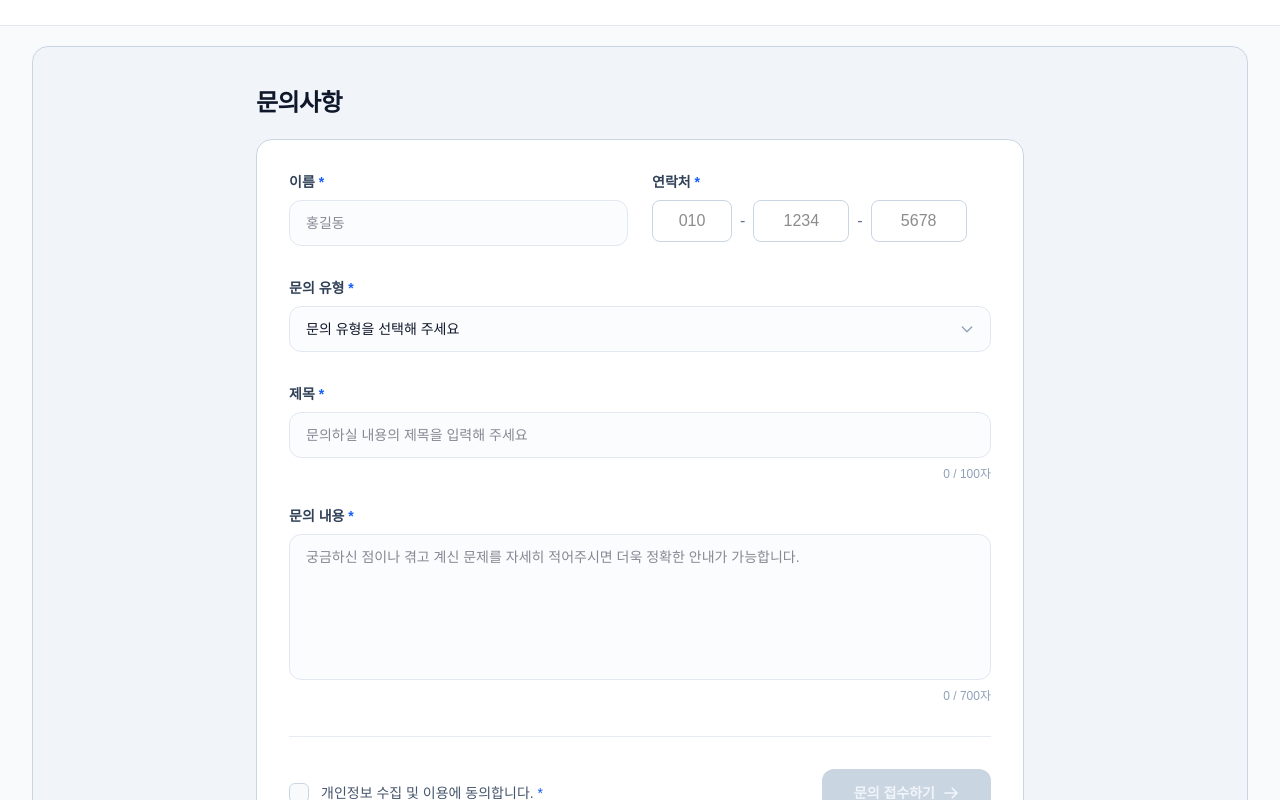
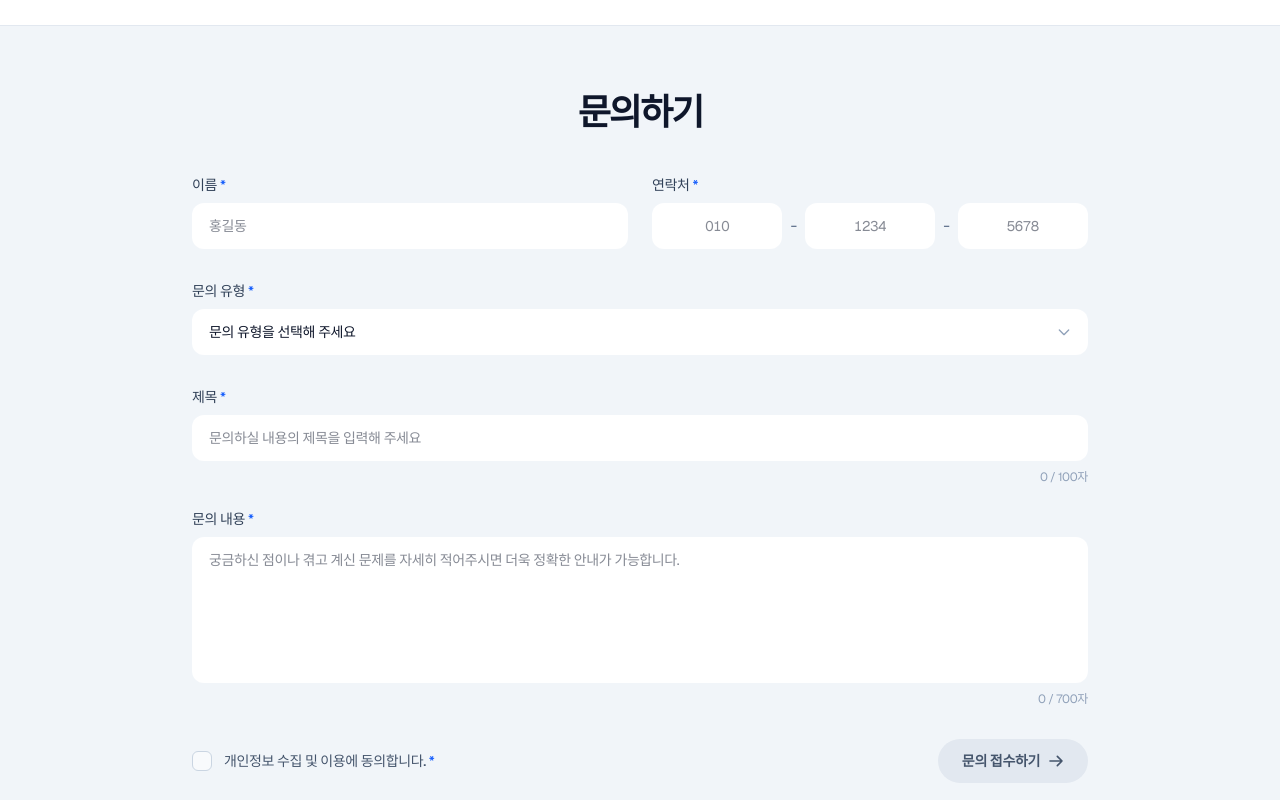
Before and after one commit to jeongjiyun777-ui/j-academy, a Next.js app in the folder frontend/: page / in a window 1280 px wide. Shown: the part 2560-3360 px from the top of the page. Built offline with nearby package versions, Linux system fonts and the light colour scheme.

Commit message:
홈 문의하기 영역을 전체 너비로 펼치고 입력폼 디자인 개선

```diff
--- a/frontend/app/(components)/home/HomeSections.tsx
+++ b/frontend/app/(components)/home/HomeSections.tsx
@@ -53,14 +53,16 @@ export default function HomeSections() {
         <ReviewCarousel />
       </section>
 
-      <section id="inquiries" aria-labelledby="inquiries-heading" className="mt-5 w-full scroll-mt-64 rounded-2xl border border-slate-300 bg-slate-100 px-3 py-8 sm:px-6 sm:py-10 md:scroll-mt-44 lg:scroll-mt-36">
-        <div className="mx-auto max-w-3xl">
-          <h2 id="inquiries-heading" className="text-2xl font-bold tracking-tight text-slate-900">
-            문의사항
+      <section
+        id="inquiries"
+        aria-labelledby="inquiries-heading"
+        className="-mx-4 scroll-mt-64 bg-slate-100 px-5 py-12 sm:-mx-6 sm:px-8 sm:py-16 md:scroll-mt-44 lg:-mx-8 lg:scroll-mt-36"
+      >
+        <div className="mx-auto w-full max-w-4xl">
+          <h2 id="inquiries-heading" className="mb-8 text-center font-sans text-3xl font-semibold leading-tight tracking-[-0.055em] text-slate-900 sm:mb-10 sm:text-4xl">
+            문의하기
           </h2>
-          <div className="mt-5 rounded-2xl border border-slate-300 bg-white p-4 sm:p-6 lg:p-8">
-            <InquiryForm />
-          </div>
+          <InquiryForm />
         </div>
       </section>
 
--- a/frontend/app/(components)/inquiries/InquiryForm.tsx
+++ b/frontend/app/(components)/inquiries/InquiryForm.tsx
@@ -117,10 +117,10 @@ export default function InquiryForm() {
   }
 
   return (
-    <form onSubmit={handleInquirySubmit} className="flex flex-col gap-8">
+    <form onSubmit={handleInquirySubmit} className="flex w-full flex-col gap-7 font-sans tracking-tight sm:gap-8">
       <div className="grid grid-cols-1 gap-6 md:grid-cols-2">
         <div className="flex flex-col gap-2">
-          <label htmlFor="name" className="text-sm font-semibold text-slate-700">
+          <label htmlFor="name" className="text-sm font-medium text-slate-700">
             이름 <span className="text-blue-600">*</span>
           </label>
           <input
@@ -130,7 +130,7 @@ export default function InquiryForm() {
             value={name}
             onChange={handleInquiryInputChange}
             placeholder="홍길동"
-            className="rounded-xl border border-slate-200 bg-slate-50/50 px-4 py-3 text-sm text-slate-900 transition-all focus:border-blue-500 focus:bg-white focus:outline-none focus:ring-4 focus:ring-blue-500/10"
+            className="rounded-xl border border-transparent bg-white px-4 py-3 text-sm text-slate-900 transition-all focus:border-blue-500 focus:bg-white focus:outline-none focus:ring-4 focus:ring-blue-500/10"
             required
           />
         </div>
@@ -138,7 +138,7 @@ export default function InquiryForm() {
         <div className="flex flex-col gap-2">
           <label
             htmlFor="phone-first"
-            className="text-sm font-semibold text-slate-700"
+            className="text-sm font-medium text-slate-700"
           >
             연락처 <span className="text-blue-600">*</span>
           </label>
@@ -155,7 +155,7 @@ export default function InquiryForm() {
               pattern="[0-9]{3}"
               value={phoneFirst}
               onChange={(event) => setPhoneFirst(event.target.value)}
-              className="w-20 rounded-lg border border-slate-300 px-3 py-2 text-center"
+              className="min-w-0 flex-1 rounded-xl border border-transparent bg-white px-2 py-3 text-center text-sm tabular-nums text-slate-900 focus:border-blue-500 focus:outline-none focus:ring-4 focus:ring-blue-500/10"
               required
             />
 
@@ -173,7 +173,7 @@ export default function InquiryForm() {
               aria-label="전화번호 가운데 자리"
               value={phoneMiddle}
               onChange={(event) => setPhoneMiddle(event.target.value)}
-              className="w-24 rounded-lg border border-slate-300 px-3 py-2 text-center"
+              className="min-w-0 flex-1 rounded-xl border border-transparent bg-white px-2 py-3 text-center text-sm tabular-nums text-slate-900 focus:border-blue-500 focus:outline-none focus:ring-4 focus:ring-blue-500/10"
               required
             />
 
@@ -191,7 +191,7 @@ export default function InquiryForm() {
               aria-label="전화번호 마지막 자리"
               value={phoneLast}
               onChange={(event) => setPhoneLast(event.target.value)}
-              className="w-24 rounded-lg border border-slate-300 px-3 py-2 text-center"
+              className="min-w-0 flex-1 rounded-xl border border-transparent bg-white px-2 py-3 text-center text-sm tabular-nums text-slate-900 focus:border-blue-500 focus:outline-none focus:ring-4 focus:ring-blue-500/10"
               required
             />
           </div>
@@ -199,7 +199,7 @@ export default function InquiryForm() {
       </div>
 
       <div className="flex flex-col gap-2">
-        <label htmlFor="inquiry_type" className="text-sm font-semibold text-slate-700">
+        <label htmlFor="inquiry_type" className="text-sm font-medium text-slate-700">
           문의 유형 <span className="text-blue-600">*</span>
         </label>
         <div className="relative">
@@ -208,7 +208,7 @@ export default function InquiryForm() {
             name="inquiry_type"
             value={inquiryType}
             onChange={handleInquiryInputChange}
-            className="w-full appearance-none rounded-xl border border-slate-200 bg-slate-50/50 px-4 py-3 text-sm text-slate-900 transition-all focus:border-blue-500 focus:bg-white focus:outline-none focus:ring-4 focus:ring-blue-500/10"
+            className="w-full appearance-none rounded-xl border border-transparent bg-white px-4 py-3 text-sm text-slate-900 transition-all focus:border-blue-500 focus:bg-white focus:outline-none focus:ring-4 focus:ring-blue-500/10"
             required
           >
             <option value="">문의 유형을 선택해 주세요</option>
@@ -230,7 +230,7 @@ export default function InquiryForm() {
         <div className="flex flex-col gap-2">
           <label
             htmlFor="title"
-            className="text-sm font-semibold text-slate-700"
+            className="text-sm font-medium text-slate-700"
           >
             제목 <span className="text-blue-600">*</span>
           </label>
@@ -242,7 +242,7 @@ export default function InquiryForm() {
             value={title}
             onChange={handleInquiryInputChange}
             placeholder="문의하실 내용의 제목을 입력해 주세요"
-            className="rounded-xl border border-slate-200 bg-slate-50/50 px-4 py-3 text-sm text-slate-900 transition-all focus:border-blue-500 focus:bg-white focus:outline-none focus:ring-4 focus:ring-blue-500/10"
+            className="rounded-xl border border-transparent bg-white px-4 py-3 text-sm text-slate-900 transition-all focus:border-blue-500 focus:bg-white focus:outline-none focus:ring-4 focus:ring-blue-500/10"
             required
           />
 
@@ -254,7 +254,7 @@ export default function InquiryForm() {
         <div className="flex flex-col gap-2">
           <label
             htmlFor="content"
-            className="text-sm font-semibold text-slate-700"
+            className="text-sm font-medium text-slate-700"
           >
             문의 내용 <span className="text-blue-600">*</span>
           </label>
@@ -266,7 +266,7 @@ export default function InquiryForm() {
             onChange={handleInquiryInputChange}
             rows={6}
             placeholder="궁금하신 점이나 겪고 계신 문제를 자세히 적어주시면 더욱 정확한 안내가 가능합니다."
-            className="resize-none rounded-xl border border-slate-200 bg-slate-50/50 px-4 py-3 text-sm text-slate-900 transition-all focus:border-blue-500 focus:bg-white focus:outline-none focus:ring-4 focus:ring-blue-500/10"
+            className="resize-none rounded-xl border border-transparent bg-white px-4 py-3 text-sm text-slate-900 transition-all focus:border-blue-500 focus:bg-white focus:outline-none focus:ring-4 focus:ring-blue-500/10"
             required
           />
 
@@ -275,8 +275,6 @@ export default function InquiryForm() {
           </p>
         </div>
       </div>
-
-      <div className="h-px w-full bg-slate-200/80" />
 
       <div className="flex flex-col items-center justify-between gap-6 sm:flex-row">
         <label className="group flex cursor-pointer items-start gap-3 sm:items-center">
@@ -305,10 +303,10 @@ export default function InquiryForm() {
         <button
           type="submit"
           disabled={!isAgreed}
-          className={`inline-flex w-full items-center justify-center gap-2 rounded-xl px-8 py-3.5 text-sm font-semibold transition-all duration-200 sm:w-auto ${
+          className={`inline-flex w-full items-center justify-center gap-2 rounded-full px-6 py-3 text-sm font-semibold tracking-[-0.025em] transition-all duration-200 sm:w-auto ${
             isAgreed
-              ? "bg-gradient-to-r from-blue-600 to-indigo-600 text-white shadow-md shadow-blue-500/20 hover:from-blue-700 hover:to-indigo-700 hover:shadow-lg hover:shadow-blue-500/30 active:scale-[0.98]"
-              : "cursor-not-allowed bg-slate-300 text-slate-100 shadow-none"
+              ? "bg-slate-900 text-white hover:bg-blue-700 active:scale-[0.98]"
+              : "cursor-not-allowed bg-slate-200 text-slate-600"
           }`}
         >
           <span>문의 접수하기</span>
```
